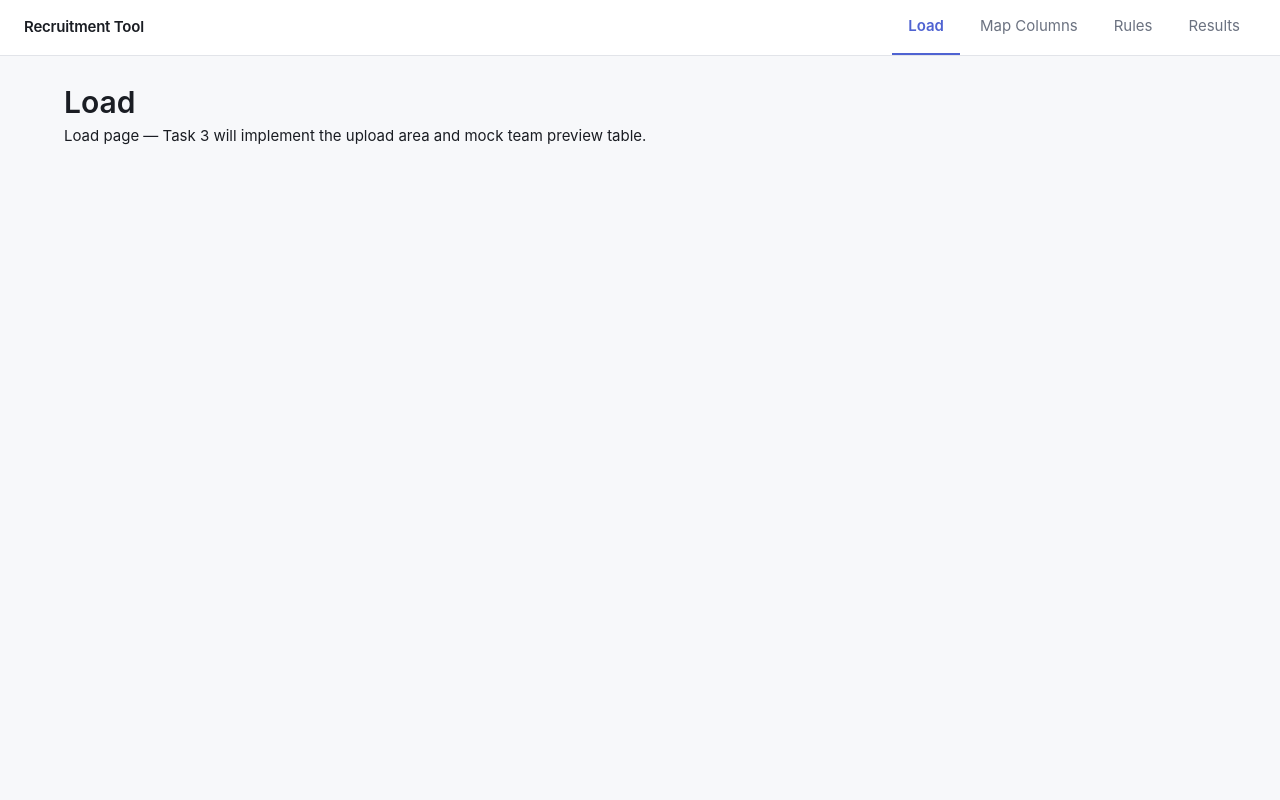
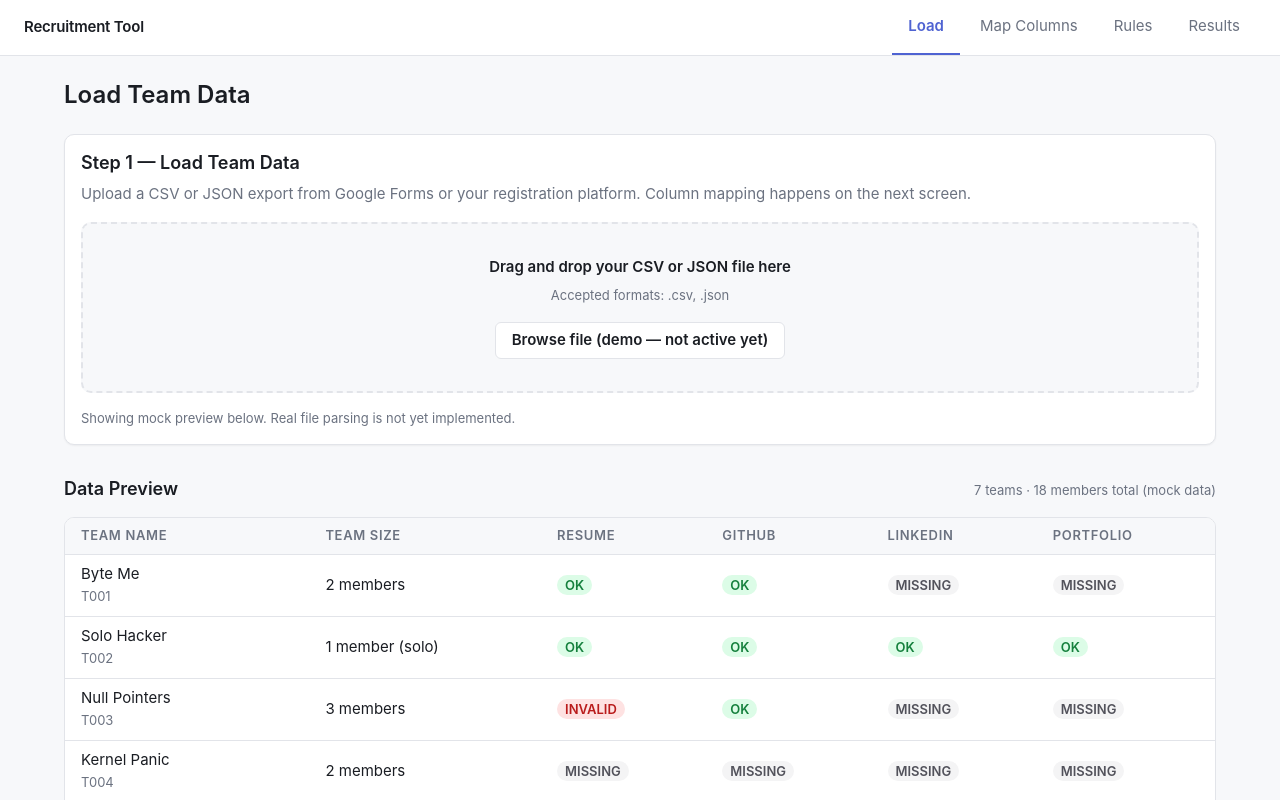
Before and after one commit to Rohit3417/Team_Recruitment_Tool, a React app in the folder frontend/: page /load in a window 1280 px wide. Shown: the top 800 px of the page. Built offline with nearby package versions, Linux system fonts and the light colour scheme; the HTML template or start-up script is replaced by a standard one.

Commit message:
feat(frontend): implement mock load page

```diff
--- a/frontend/src/pages/Load.jsx
+++ b/frontend/src/pages/Load.jsx
@@ -1,8 +1,137 @@
-export default function Load() {
+import { mockTeams } from '../mock/teams';
+
+/**
+ * Maps a flag value ("OK" | "MISSING" | "INVALID") to the correct
+ * badge modifier class and renders the badge with its text label.
+ * Color is never used alone — the text label is always present.
+ */
+function FlagBadge({ status }) {
+  if (!status) {
+    return <span className="badge badge--missing">UNVERIFIED</span>;
+  }
+  const modifierMap = {
+    OK: 'badge--ok',
+    MISSING: 'badge--missing',
+    INVALID: 'badge--invalid',
+  };
+  const modifier = modifierMap[status] ?? 'badge--missing';
+  return <span className={`badge ${modifier}`}>{status}</span>;
+}
+
+/**
+ * Demo-only upload area. Does not handle real files.
+ * Styled with existing CSS variables, no real drag-drop events.
+ */
+function UploadArea() {
   return (
-    <div>
-      <h1>Load</h1>
-      <p>Load page — Task 3 will implement the upload area and mock team preview table.</p>
+    <div className="card">
+      <h2 className="section-heading">Step 1 — Load Team Data</h2>
+      <p style={{ color: 'var(--color-text-secondary)', fontSize: 'var(--font-size-body)', marginBottom: 'var(--space-md)' }}>
+        Upload a CSV or JSON export from Google Forms or your registration platform.
+        Column mapping happens on the next screen.
+      </p>
+      {/* Demo upload zone — file input disabled, visual only */}
+      <div
+        style={{
+          border: '2px dashed var(--color-border)',
+          borderRadius: 'var(--radius-md)',
+          padding: 'var(--space-xl)',
+          textAlign: 'center',
+          color: 'var(--color-text-secondary)',
+          fontSize: 'var(--font-size-body)',
+          backgroundColor: 'var(--color-bg)',
+          marginBottom: 'var(--space-md)',
+        }}
+        aria-label="Upload area (demo only)"
+      >
+        <p style={{ marginBottom: 'var(--space-sm)', fontWeight: 'var(--font-weight-semibold)', color: 'var(--color-text-primary)' }}>
+          Drag and drop your CSV or JSON file here
+        </p>
+        <p style={{ fontSize: 'var(--font-size-small)', marginBottom: 'var(--space-md)' }}>
+          Accepted formats: .csv, .json
+        </p>
+        <button className="button button--secondary" type="button" disabled aria-disabled="true">
+          Browse file (demo — not active yet)
+        </button>
+      </div>
+      <p style={{ fontSize: 'var(--font-size-small)', color: 'var(--color-text-secondary)' }}>
+        Showing mock preview below. Real file parsing is not yet implemented.
+      </p>
     </div>
   );
 }
+
+/**
+ * Preview row for one team. Renders team-level flag aggregates as badges.
+ * Long values (names, IDs) are constrained to avoid breaking layout.
+ */
+function TeamRow({ team }) {
+  const size = team.members.length;
+  const sizeLabel = size === 1 ? '1 member (solo)' : `${size} members`;
+
+  return (
+    <tr>
+      <td>
+        <span
+          style={{ display: 'block', maxWidth: '200px', overflow: 'hidden', textOverflow: 'ellipsis', whiteSpace: 'nowrap' }}
+          title={team.team_name}
+        >
+          {team.team_name}
+        </span>
+        <span style={{ fontSize: 'var(--font-size-small)', color: 'var(--color-text-secondary)' }}>
+          {team.team_id}
+        </span>
+      </td>
+      <td style={{ whiteSpace: 'nowrap' }}>{sizeLabel}</td>
+      <td><FlagBadge status={team.flags.resume} /></td>
+      <td><FlagBadge status={team.flags.github} /></td>
+      <td><FlagBadge status={team.flags.linkedin} /></td>
+      <td><FlagBadge status={team.flags.portfolio} /></td>
+    </tr>
+  );
+}
+
+export default function Load() {
+  const totalTeams = mockTeams.length;
+  const totalMembers = mockTeams.reduce((sum, t) => sum + t.members.length, 0);
+
+  return (
+    <div>
+      <h1 className="page-heading">Load Team Data</h1>
+
+      <UploadArea />
+
+      {/* Preview section */}
+      <div style={{ marginTop: 'var(--space-xl)' }}>
+        <div style={{ display: 'flex', alignItems: 'baseline', justifyContent: 'space-between', marginBottom: 'var(--space-md)' }}>
+          <h2 className="section-heading" style={{ marginBottom: 0 }}>
+            Data Preview
+          </h2>
+          <span style={{ fontSize: 'var(--font-size-small)', color: 'var(--color-text-secondary)' }}>
+            {totalTeams} teams · {totalMembers} members total (mock data)
+          </span>
+        </div>
+
+        <div className="table-container">
+          <table className="table">
+            <thead>
+              <tr>
+                <th>Team Name</th>
+                <th>Team Size</th>
+                <th>Resume</th>
+                <th>GitHub</th>
+                <th>LinkedIn</th>
+                <th>Portfolio</th>
+              </tr>
+            </thead>
+            <tbody>
+              {mockTeams.map((team) => (
+                <TeamRow key={team.team_id} team={team} />
+              ))}
+            </tbody>
+          </table>
+        </div>
+      </div>
+    </div>
+  );
+}
```
